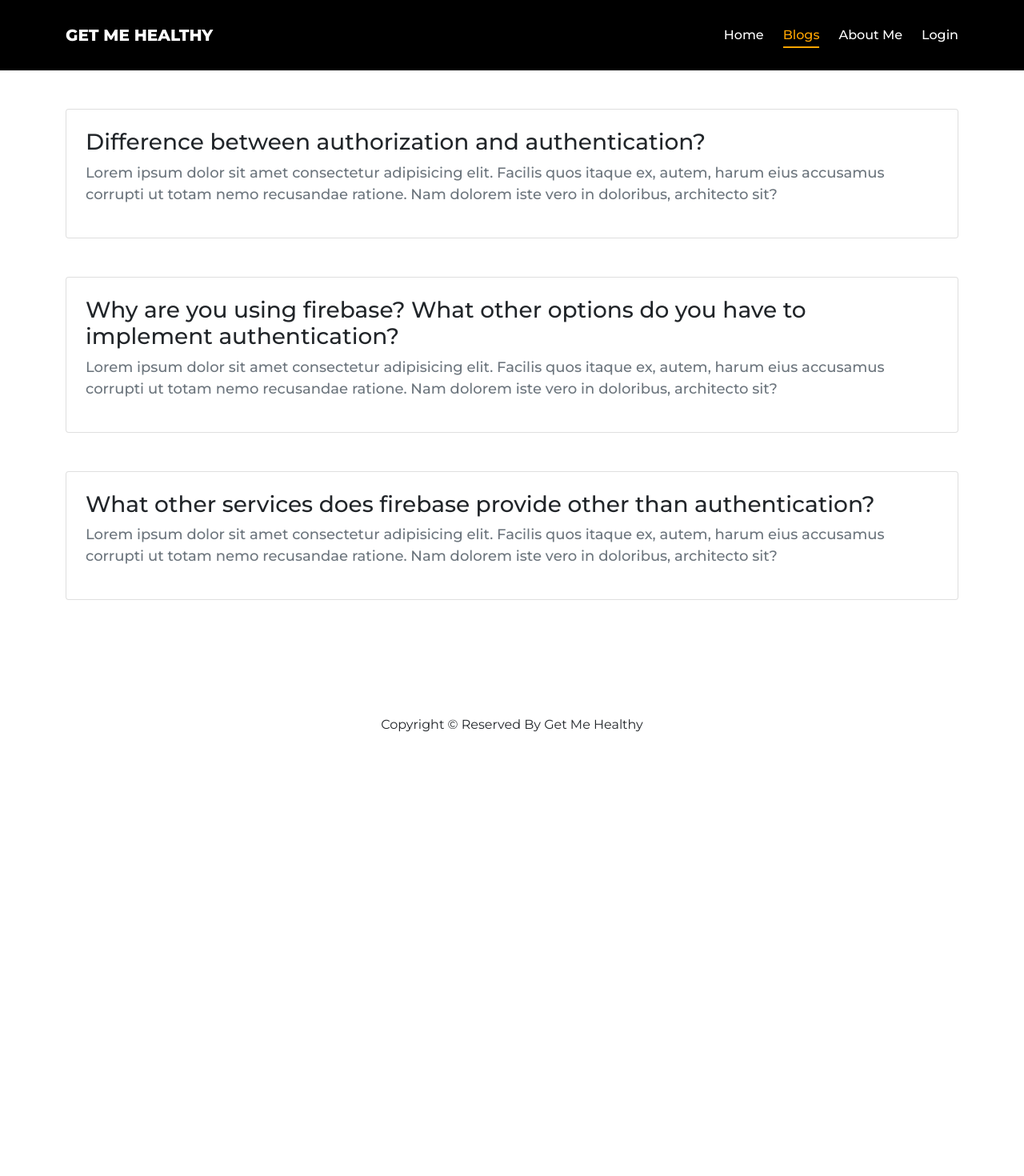
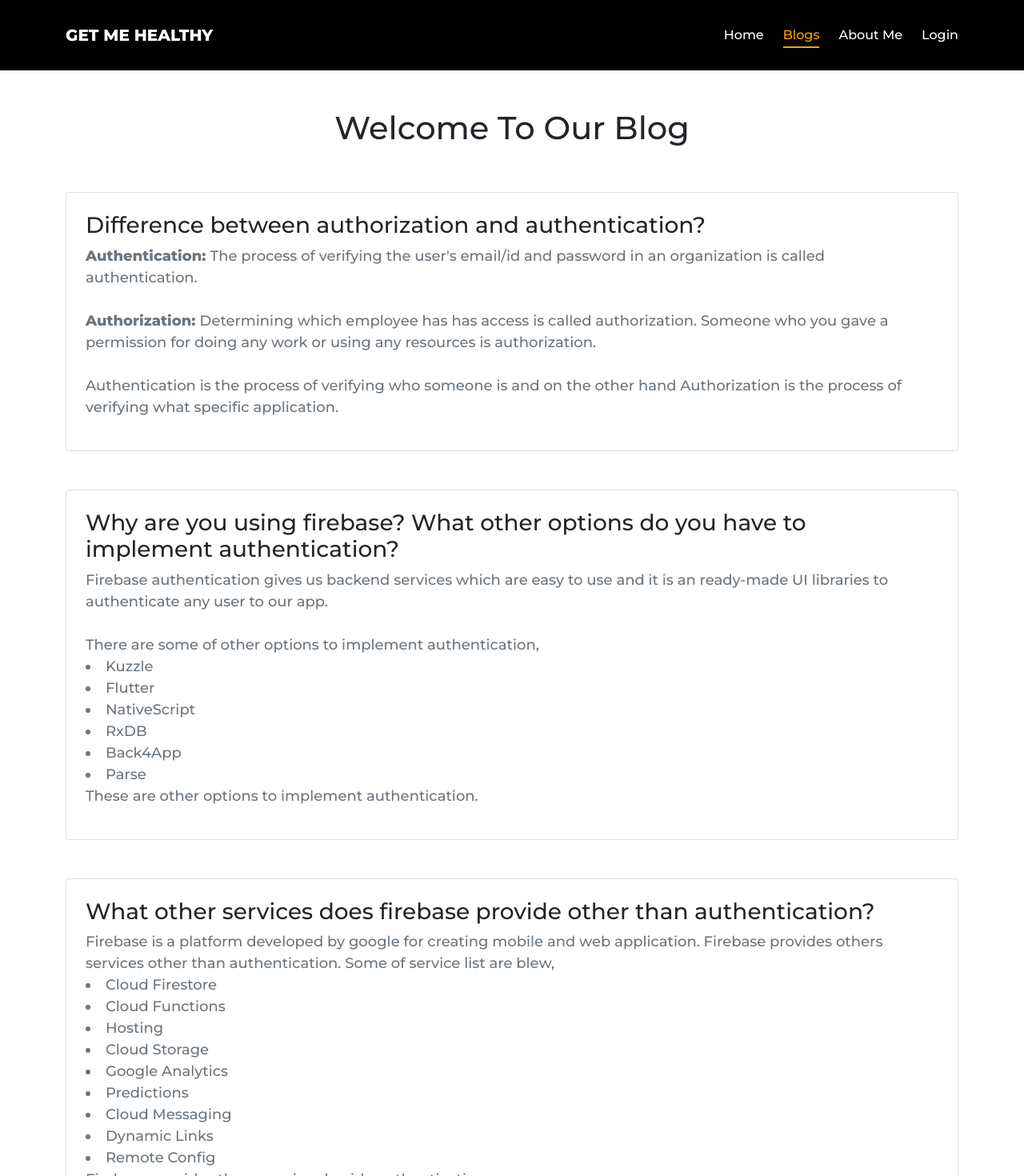
Before and after one commit to azalamin/get-me-healthy, a React (Create React App) app: page /blogs in a window 1280 px wide. Shown: the top 1470 px of the page at 80% size. Before the commit the page ends 958 px from the top, so only its background shows below. Built offline with nearby package versions, Linux system fonts and the light colour scheme; no server answers.

Commit message:
added blog section

```diff
--- a/src/components/Blogs/Blogs.js
+++ b/src/components/Blogs/Blogs.js
@@ -1,18 +1,27 @@
-import React from 'react';
+import React from "react";
 
 const Blogs = () => {
   return (
     <div className="container py-5">
+        <h1 className="text-center pb-5">Welcome To Our Blog</h1>
       <div className="card p-4 mb-5">
         <h3>Difference between authorization and authentication?</h3>
         <p
           style={{ fontWeight: "500", fontSize: "18px" }}
           className="text-muted"
         >
-            Lorem ipsum dolor sit amet consectetur adipisicing elit. Facilis
-            quos itaque ex, autem, harum eius accusamus corrupti ut totam nemo
-            recusandae ratione. Nam dolorem iste vero in doloribus, architecto
-            sit?
+          <strong>Authentication: </strong>The process of verifying the user's
+          email/id and password in an organization is called authentication.
+          <br />
+          <br />
+          <strong>Authorization: </strong> Determining which employee has has
+          access is called authorization. Someone who you gave a permission for
+          doing any work or using any resources is authorization.
+          <br />
+          <br />
+          Authentication is the process of verifying who someone is and on the
+          other hand Authorization is the process of verifying what specific
+          application. <br />
         </p>
       </div>
       <div className="card p-4 mb-5">
@@ -24,10 +33,18 @@ const Blogs = () => {
           style={{ fontWeight: "500", fontSize: "18px" }}
           className="text-muted"
         >
-            Lorem ipsum dolor sit amet consectetur adipisicing elit. Facilis
-            quos itaque ex, autem, harum eius accusamus corrupti ut totam nemo
-            recusandae ratione. Nam dolorem iste vero in doloribus, architecto
-            sit?
+          Firebase authentication gives us backend services which are easy to
+          use and it is an ready-made UI libraries to authenticate any user to
+          our app. <br />
+          <br />
+          There are some of other options to implement authentication,
+          <li>Kuzzle</li>
+          <li>Flutter</li>
+          <li>NativeScript</li>
+          <li>RxDB</li>
+          <li>Back4App</li>
+          <li>Parse</li>
+          These are other options to implement authentication.
         </p>
       </div>
       <div className="card p-4 mb-5">
@@ -38,10 +55,19 @@ const Blogs = () => {
           style={{ fontWeight: "500", fontSize: "18px" }}
           className="text-muted"
         >
-            Lorem ipsum dolor sit amet consectetur adipisicing elit. Facilis
-            quos itaque ex, autem, harum eius accusamus corrupti ut totam nemo
-            recusandae ratione. Nam dolorem iste vero in doloribus, architecto
-            sit?
+          Firebase is a platform developed by google for creating mobile and web
+          application. Firebase provides others services other than
+          authentication. Some of service list are blew,
+          <li>Cloud Firestore</li>
+          <li>Cloud Functions</li>
+          <li>Hosting</li>
+          <li>Cloud Storage</li>
+          <li>Google Analytics</li>
+          <li>Predictions</li>
+          <li>Cloud Messaging</li>
+          <li>Dynamic Links</li>
+          <li>Remote Config</li>
+          Firebase provides these services beside authentication.
         </p>
       </div>
     </div>
```
Also changed, not shown: src/project-description.txt, 1 other file (tests, documents, lock files or other folders). Lines whose indentation alone changed are shown as unchanged.
